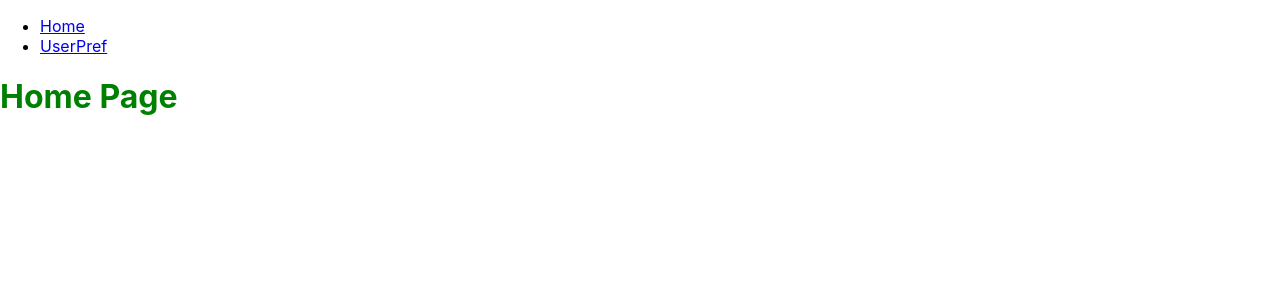
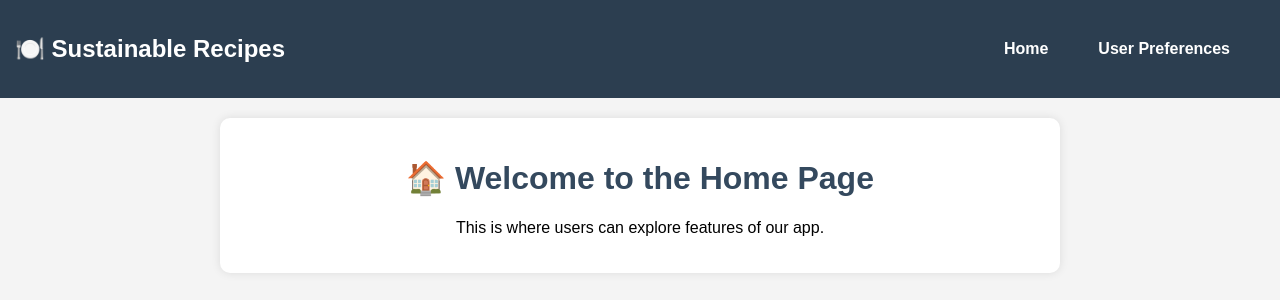
Before and after one commit to calvinlchen/sustainable-recipe-chatbot, a React (Create React App) app in the folder frontend/: page / in a window 1280 px wide. Shown: the top 300 px of the page. Built offline with nearby package versions, Linux system fonts and the light colour scheme.

Commit message:
Slightly less shitty frontend UI

```diff
--- a/frontend/src/App.js
+++ b/frontend/src/App.js
@@ -1,28 +1,35 @@
 import React from "react";
-import { BrowserRouter as Router, Routes, Route } from "react-router-dom";
+import { BrowserRouter as Router, Routes, Route, Link } from "react-router-dom";
 
 function Home() {
-  return <h1 style={{ color: "green" }}>Home Page</h1>;
+  return (
+    <div className="page">
+      <h1>🏠 Welcome to the Home Page</h1>
+      <p>This is where users can explore features of our app.</p>
+    </div>
+  );
 }
 
 function UserPref() {
-  return <h1 style={{ color: "blue" }}>User Preferences Form</h1>;
+  return (
+    <div className="page">
+      <h1>⚙️ User Preferences</h1>
+      <p>Fill out the form below to set your preferences.</p>
+    </div>
+  );
 }
 
 export default function App() {
   return (
     <Router>
-      <div>
-        <nav>
-          <ul>
-            <li>
-              <a href="/">Home</a>
-            </li>
-            <li>
-              <a href="/userpreferences">UserPref</a>
-            </li>
-          </ul>
-        </nav>
+      <nav className="navbar">
+        <h2>🍽️ Sustainable Recipes</h2>
+        <ul>
+          <li><Link to="/">Home</Link></li>
+          <li><Link to="/userpreferences">User Preferences</Link></li>
+        </ul>
+      </nav>
+      <div className="container">
         <Routes>
           <Route path="/" element={<Home />} />
           <Route path="/userpreferences" element={<UserPref />} />
--- a/frontend/src/index.css
+++ b/frontend/src/index.css
@@ -1,13 +1,88 @@
+/* Make the whole UI look cleaner */
 body {
+  font-family: "Arial", sans-serif;
+  background-color: #f4f4f4;
   margin: 0;
-  font-family: -apple-system, BlinkMacSystemFont, 'Segoe UI', 'Roboto', 'Oxygen',
-    'Ubuntu', 'Cantarell', 'Fira Sans', 'Droid Sans', 'Helvetica Neue',
-    sans-serif;
-  -webkit-font-smoothing: antialiased;
-  -moz-osx-font-smoothing: grayscale;
+  padding: 0;
 }
 
-code {
-  font-family: source-code-pro, Menlo, Monaco, Consolas, 'Courier New',
-    monospace;
+/* Navbar Styling */
+.navbar {
+  background-color: #2c3e50;
+  padding: 15px;
+  display: flex;
+  justify-content: space-between;
+  align-items: center;
+  color: white;
 }
+
+.navbar ul {
+  list-style: none;
+  padding: 0;
+  margin: 0;
+  display: flex;
+}
+
+.navbar li {
+  margin-right: 20px;
+}
+
+.navbar a {
+  color: white;
+  text-decoration: none;
+  font-weight: bold;
+  padding: 8px 15px;
+  transition: background 0.3s;
+}
+
+.navbar a:hover {
+  background: rgba(255, 255, 255, 0.2);
+  border-radius: 5px;
+}
+
+/* Center the page content */
+.container {
+  max-width: 800px;
+  margin: 20px auto;
+  background: white;
+  padding: 20px;
+  border-radius: 10px;
+  box-shadow: 0 0 10px rgba(0, 0, 0, 0.1);
+}
+
+/* Page Styling */
+.page {
+  text-align: center;
+}
+
+h1 {
+  color: #34495e;
+}
+
+/* Form Styling */
+.form {
+  display: flex;
+  flex-direction: column;
+  gap: 10px;
+  max-width: 400px;
+  margin: auto;
+}
+
+.form input {
+  padding: 10px;
+  border: 1px solid #ccc;
+  border-radius: 5px;
+}
+
+.form button {
+  background: #3498db;
+  color: white;
+  padding: 10px;
+  border: none;
+  border-radius: 5px;
+  cursor: pointer;
+}
+
+.form button:hover {
+  background: #2980b9;
+}
```
